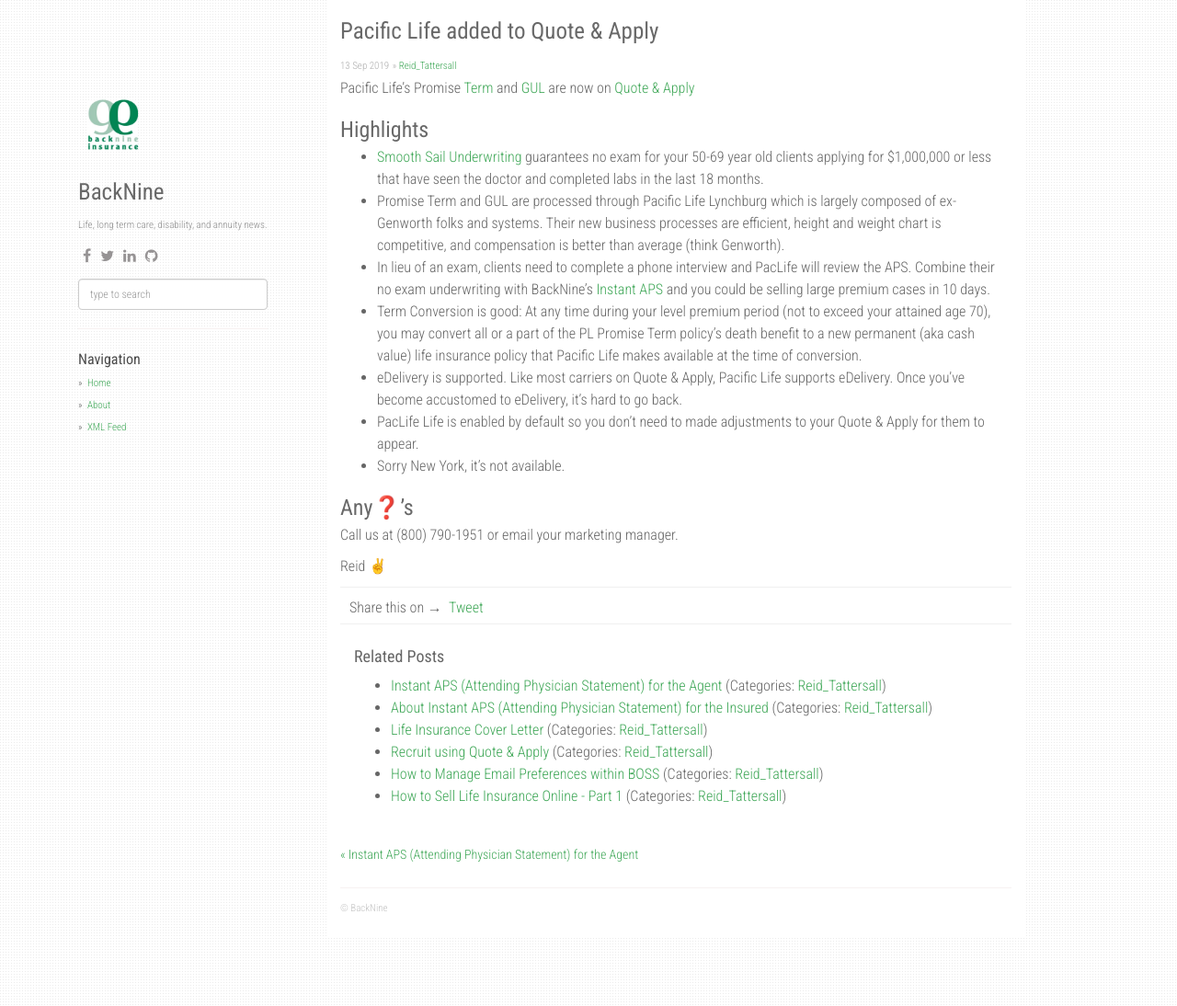
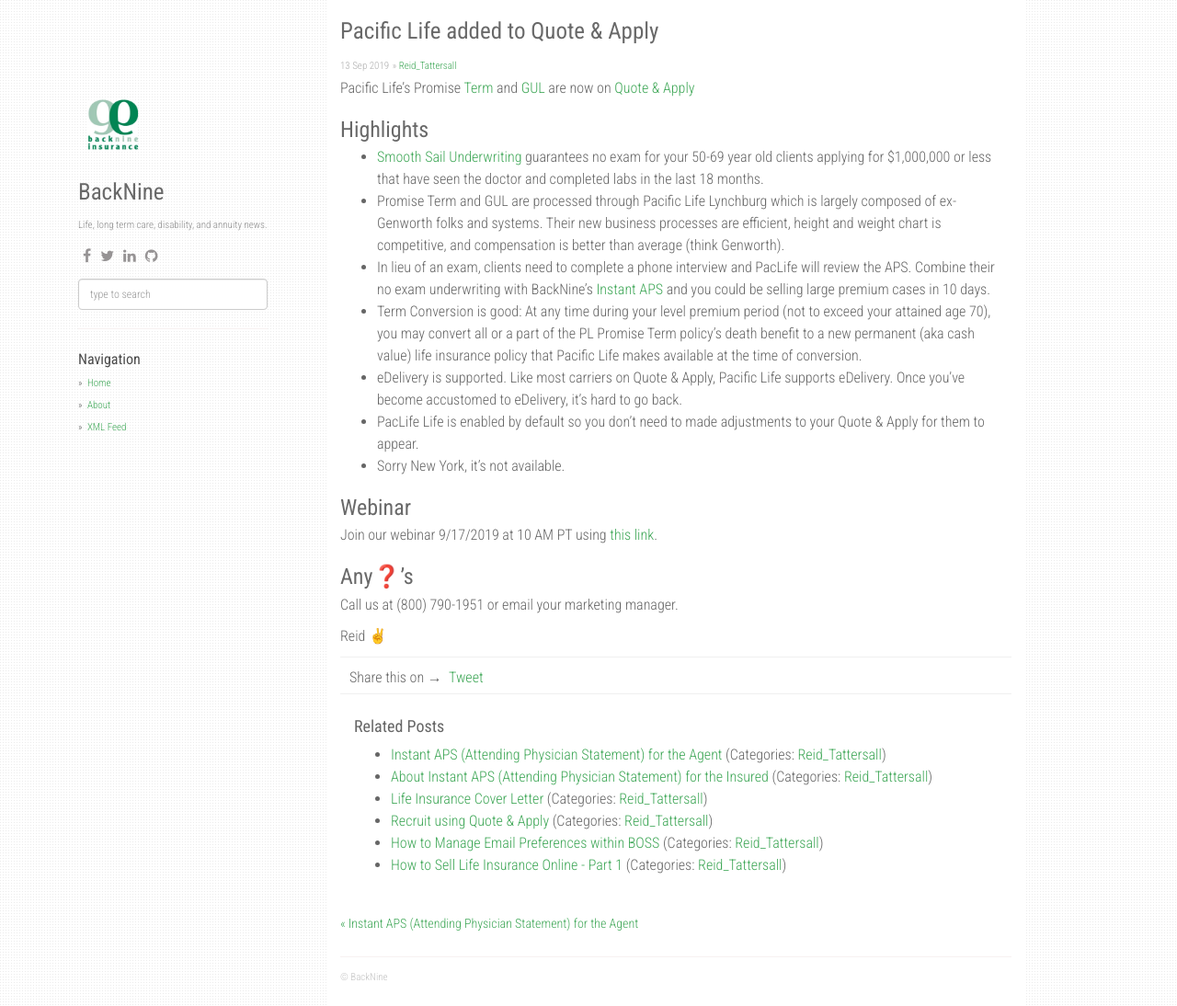
Before and after one commit to agusmakmun/agusmakmun.github.io, a Jekyll site: the page built from _posts/2019-09-13-pacific-life-added-to-quote-and-apply.markdown, in a window 1280 px wide and 1094 px high. Shown: the whole window at 92% size. Built offline with Jekyll 4.4.1, drawn with Linux system fonts in a browser that asks for light colours; nearby versions of some CDN libraries; comment, search, counter and statistics services are not loaded.

Commit message:
Add Webinar

```diff
--- a/_posts/2019-09-13-pacific-life-added-to-quote-and-apply.markdown
+++ b/_posts/2019-09-13-pacific-life-added-to-quote-and-apply.markdown
@@ -15,6 +15,9 @@
 - PacLife Life is enabled by default so you don't need to made adjustments to your Quote & Apply for them to appear.
 - Sorry New York, it's not available.
 
+### Webinar
+Join our webinar 9/17/2019 at 10 AM PT using [this link](https://attendee.gotowebinar.com/register/3443035301979238412).
+
 ### Any❓'s
 Call us at (800) 790-1951 or email your marketing manager.
 
```
